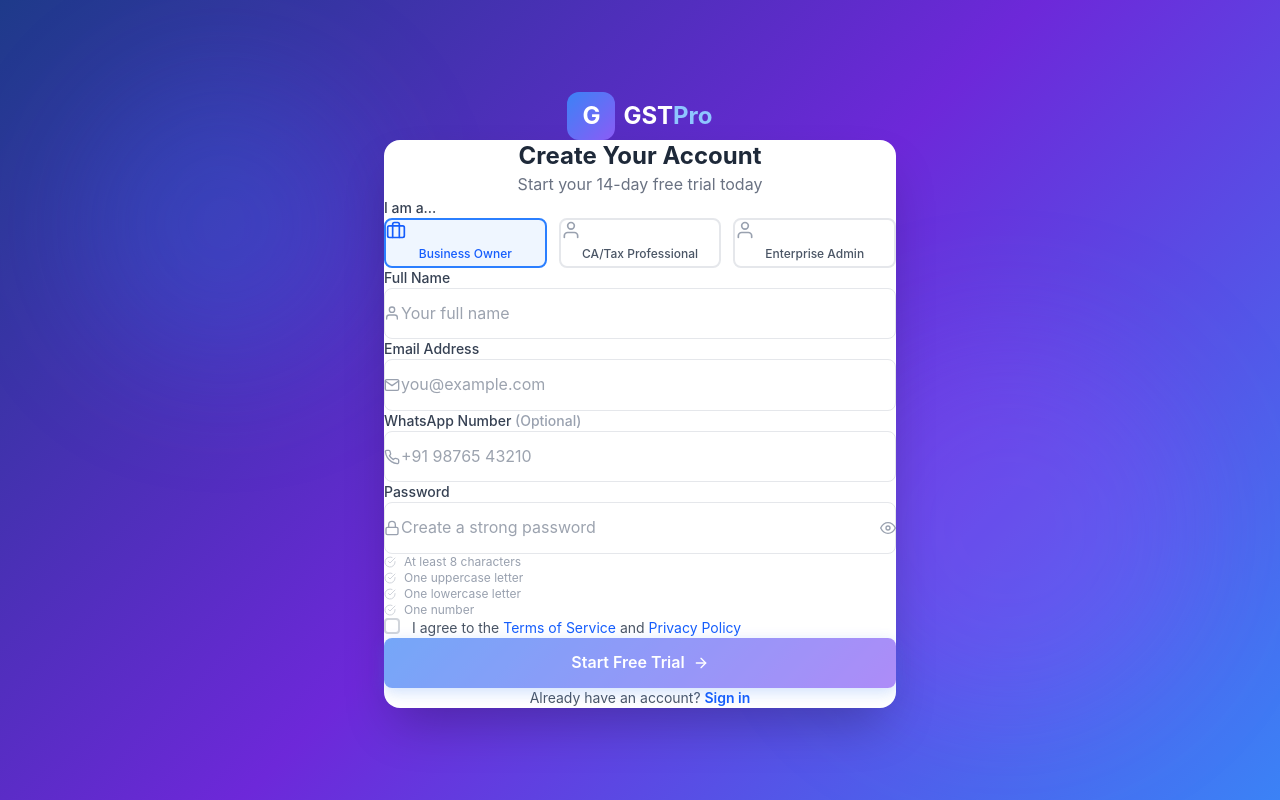
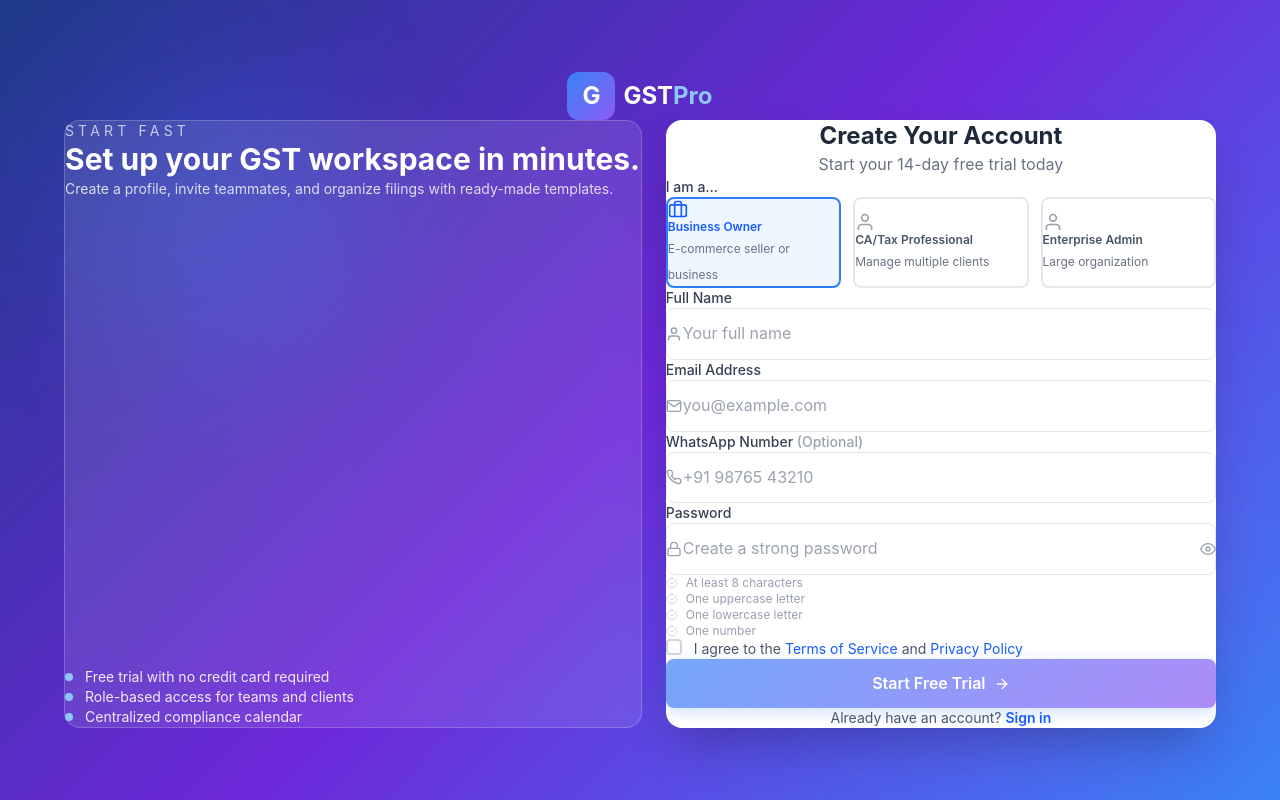
Before and after one commit to Finempire/Ecommerce-GST-App, a Next.js app in the folder frontend/: page /register in a window 1280 px wide. Built offline with nearby package versions, Linux system fonts and the light colour scheme; no server answers.

Commit message:
Improve auth flows and UI layout

```diff
--- a/frontend/src/app/login/page.tsx
+++ b/frontend/src/app/login/page.tsx
@@ -21,15 +21,29 @@
     const [whatsappNumber, setWhatsappNumber] = useState('');
     const [password, setPassword] = useState('');
 
+    const getErrorMessage = (err: unknown) => {
+        if (typeof err === 'object' && err && 'message' in err) {
+            const message = (err as { message?: unknown }).message;
+            if (typeof message === 'string') {
+                return message;
+            }
+        }
+        return 'An error occurred during login.';
+    };
+
     const handleSubmit = async (e: React.FormEvent) => {
         e.preventDefault();
         setError(null);
         setIsLoading(true);
 
         try {
+            const normalizedEmail = email.trim().toLowerCase();
+            const normalizedWhatsapp = whatsappNumber.trim();
+            const normalizedPassword = password.trim();
+
             const credentials = loginMethod === 'email'
-                ? { email, password }
-                : { whatsapp_number: whatsappNumber, password };
+                ? { email: normalizedEmail, password: normalizedPassword }
+                : { whatsapp_number: normalizedWhatsapp, password: normalizedPassword };
 
             const response = await login(credentials);
 
@@ -39,8 +53,7 @@
                 setError(response.error || 'Login failed. Please check your credentials.');
             }
         } catch (err: unknown) {
-            const errorMessage = err instanceof Error ? err.message : 'An error occurred during login.';
-            setError(errorMessage);
+            setError(getErrorMessage(err));
         } finally {
             setIsLoading(false);
         }
@@ -59,7 +72,7 @@
             <motion.div
                 initial={{ opacity: 0, y: 20 }}
                 animate={{ opacity: 1, y: 0 }}
-                className="relative z-10 w-full max-w-md"
+                className="relative z-10 w-full max-w-5xl"
             >
                 {/* Logo */}
                 <Link href="/" className="flex items-center justify-center gap-2 mb-8">
@@ -70,6 +83,31 @@
                         GST<span className="text-blue-300">Pro</span>
                     </span>
                 </Link>
+
+                <div className="grid gap-6 lg:grid-cols-[1.05fr_1fr]">
+                    <div className="hidden lg:flex flex-col justify-between bg-white/10 border border-white/20 backdrop-blur-lg rounded-2xl p-8 text-white">
+                        <div>
+                            <p className="text-sm uppercase tracking-[0.3em] text-white/70 mb-4">Secure workspace</p>
+                            <h1 className="text-3xl font-bold leading-tight mb-4">
+                                Keep GST reporting organized with a unified dashboard.
+                            </h1>
+                            <p className="text-white/80 text-sm leading-relaxed">
+                                Log in to manage invoices, reconcile GST, and generate reports with confidence.
+                            </p>
+                        </div>
+                        <div className="space-y-4 text-sm">
+                            {[
+                                'Automated GST summaries in minutes',
+                                'Track filings and compliance updates',
+                                'Secure storage for returns and invoices',
+                            ].map((item) => (
+                                <div key={item} className="flex items-center gap-3">
+                                    <span className="h-2 w-2 rounded-full bg-blue-300" />
+                                    <span className="text-white/90">{item}</span>
+                                </div>
+                            ))}
+                        </div>
+                    </div>
 
                     {/* Login Card */}
                     <div className="bg-white rounded-2xl shadow-2xl p-8">
@@ -91,7 +129,10 @@
                         {/* Login Method Toggle */}
                         <div className="flex bg-gray-100 rounded-lg p-1 mb-6">
                             <button
-                            onClick={() => setLoginMethod('email')}
+                                onClick={() => {
+                                    setLoginMethod('email');
+                                    setError(null);
+                                }}
                                 className={`flex-1 py-2 px-4 rounded-md text-sm font-medium transition-all ${loginMethod === 'email'
                                     ? 'bg-white text-blue-600 shadow'
                                     : 'text-gray-600'
@@ -101,7 +142,10 @@
                                 Email
                             </button>
                             <button
-                            onClick={() => setLoginMethod('whatsapp')}
+                                onClick={() => {
+                                    setLoginMethod('whatsapp');
+                                    setError(null);
+                                }}
                                 className={`flex-1 py-2 px-4 rounded-md text-sm font-medium transition-all ${loginMethod === 'whatsapp'
                                     ? 'bg-white text-green-600 shadow'
                                     : 'text-gray-600'
@@ -219,6 +263,7 @@
                             Create an Account
                         </Link>
                     </div>
+                </div>
 
                 {/* Footer */}
                 <p className="text-center text-white/60 text-sm mt-6">
--- a/frontend/src/app/register/page.tsx
+++ b/frontend/src/app/register/page.tsx
@@ -30,6 +30,16 @@
     const [whatsappNumber, setWhatsappNumber] = useState('');
     const [password, setPassword] = useState('');
 
+    const getErrorMessage = (err: unknown) => {
+        if (typeof err === 'object' && err && 'message' in err) {
+            const message = (err as { message?: unknown }).message;
+            if (typeof message === 'string') {
+                return message;
+            }
+        }
+        return 'An error occurred during registration.';
+    };
+
     // Password validation
     const passwordChecks = {
         length: password.length >= 8,
@@ -57,11 +67,17 @@
         setIsLoading(true);
 
         try {
+            const normalizedEmail = email.trim().toLowerCase();
+            const normalizedName = name.trim();
+            const normalizedWhatsapp = whatsappNumber.trim();
+            const normalizedPassword = password.trim();
+
             const response = await register({
-                email,
-                password,
-                name,
-                whatsapp_number: whatsappNumber || undefined,
+                email: normalizedEmail,
+                password: normalizedPassword,
+                name: normalizedName,
+                role: selectedRole,
+                whatsapp_number: normalizedWhatsapp || undefined,
             });
 
             if (response.success) {
@@ -73,8 +89,7 @@
                 setError(response.error || 'Registration failed. Please try again.');
             }
         } catch (err: unknown) {
-            const errorMessage = err instanceof Error ? err.message : 'An error occurred during registration.';
-            setError(errorMessage);
+            setError(getErrorMessage(err));
         } finally {
             setIsLoading(false);
         }
@@ -112,7 +127,7 @@
             <motion.div
                 initial={{ opacity: 0, y: 20 }}
                 animate={{ opacity: 1, y: 0 }}
-                className="relative z-10 w-full max-w-lg"
+                className="relative z-10 w-full max-w-6xl"
             >
                 {/* Logo */}
                 <Link href="/" className="flex items-center justify-center gap-2 mb-8">
@@ -123,6 +138,31 @@
                         GST<span className="text-blue-300">Pro</span>
                     </span>
                 </Link>
+
+                <div className="grid gap-6 lg:grid-cols-[1.05fr_1fr]">
+                    <div className="hidden lg:flex flex-col justify-between bg-white/10 border border-white/20 backdrop-blur-lg rounded-2xl p-8 text-white">
+                        <div>
+                            <p className="text-sm uppercase tracking-[0.3em] text-white/70 mb-4">Start fast</p>
+                            <h1 className="text-3xl font-bold leading-tight mb-4">
+                                Set up your GST workspace in minutes.
+                            </h1>
+                            <p className="text-white/80 text-sm leading-relaxed">
+                                Create a profile, invite teammates, and organize filings with ready-made templates.
+                            </p>
+                        </div>
+                        <div className="space-y-4 text-sm">
+                            {[
+                                'Free trial with no credit card required',
+                                'Role-based access for teams and clients',
+                                'Centralized compliance calendar',
+                            ].map((item) => (
+                                <div key={item} className="flex items-center gap-3">
+                                    <span className="h-2 w-2 rounded-full bg-blue-300" />
+                                    <span className="text-white/90">{item}</span>
+                                </div>
+                            ))}
+                        </div>
+                    </div>
 
                     {/* Register Card */}
                     <div className="bg-white rounded-2xl shadow-2xl p-8">
@@ -146,21 +186,25 @@
                             <label className="block text-sm font-medium text-gray-700 mb-3">
                                 I am a...
                             </label>
-                        <div className="grid grid-cols-3 gap-3">
+                            <div className="grid gap-3 sm:grid-cols-3">
                                 {roles.map((role) => (
                                     <button
                                         key={role.id}
                                         type="button"
-                                    onClick={() => setSelectedRole(role.id)}
-                                    className={`p-3 rounded-lg border-2 text-center transition-all ${selectedRole === role.id
+                                        onClick={() => {
+                                            setSelectedRole(role.id);
+                                            setError(null);
+                                        }}
+                                        className={`p-3 rounded-lg border-2 text-left transition-all ${selectedRole === role.id
                                             ? 'border-blue-500 bg-blue-50'
                                             : 'border-gray-200 hover:border-gray-300'
                                             }`}
                                     >
-                                    <role.icon className={`mx-auto mb-1 ${selectedRole === role.id ? 'text-blue-600' : 'text-gray-400'}`} size={20} />
-                                    <span className={`text-xs font-medium ${selectedRole === role.id ? 'text-blue-600' : 'text-gray-600'}`}>
+                                        <role.icon className={`mb-2 ${selectedRole === role.id ? 'text-blue-600' : 'text-gray-400'}`} size={20} />
+                                        <span className={`text-xs font-semibold block ${selectedRole === role.id ? 'text-blue-600' : 'text-gray-600'}`}>
                                             {role.name}
                                         </span>
+                                        <span className="text-xs text-gray-500">{role.description}</span>
                                     </button>
                                 ))}
                             </div>
@@ -312,6 +356,7 @@
                             </Link>
                         </p>
                     </div>
+                </div>
             </motion.div>
         </div>
     );
--- a/frontend/src/lib/api/auth.ts
+++ b/frontend/src/lib/api/auth.ts
@@ -27,6 +27,7 @@
     email: string;
     password: string;
     name: string;
+    role?: string;
     whatsapp_number?: string;
     gstin?: string;
     business_name?: string;
--- a/frontend/src/lib/api/client.ts
+++ b/frontend/src/lib/api/client.ts
@@ -46,6 +46,9 @@
         const data = await response.json();
 
         if (!response.ok) {
+            const errorMessage = typeof data.error === 'string'
+                ? data.error
+                : data?.error?.message || data.message || 'An error occurred';
             // Handle 401 - Unauthorized
             if (response.status === 401) {
                 localStorage.removeItem('auth_token');
@@ -55,7 +58,7 @@
 
             throw {
                 status: response.status,
-                message: data.error || data.message || 'An error occurred',
+                message: errorMessage,
                 errors: data.errors,
             } as ApiError;
         }
```
Lines whose indentation alone changed are shown as unchanged.
